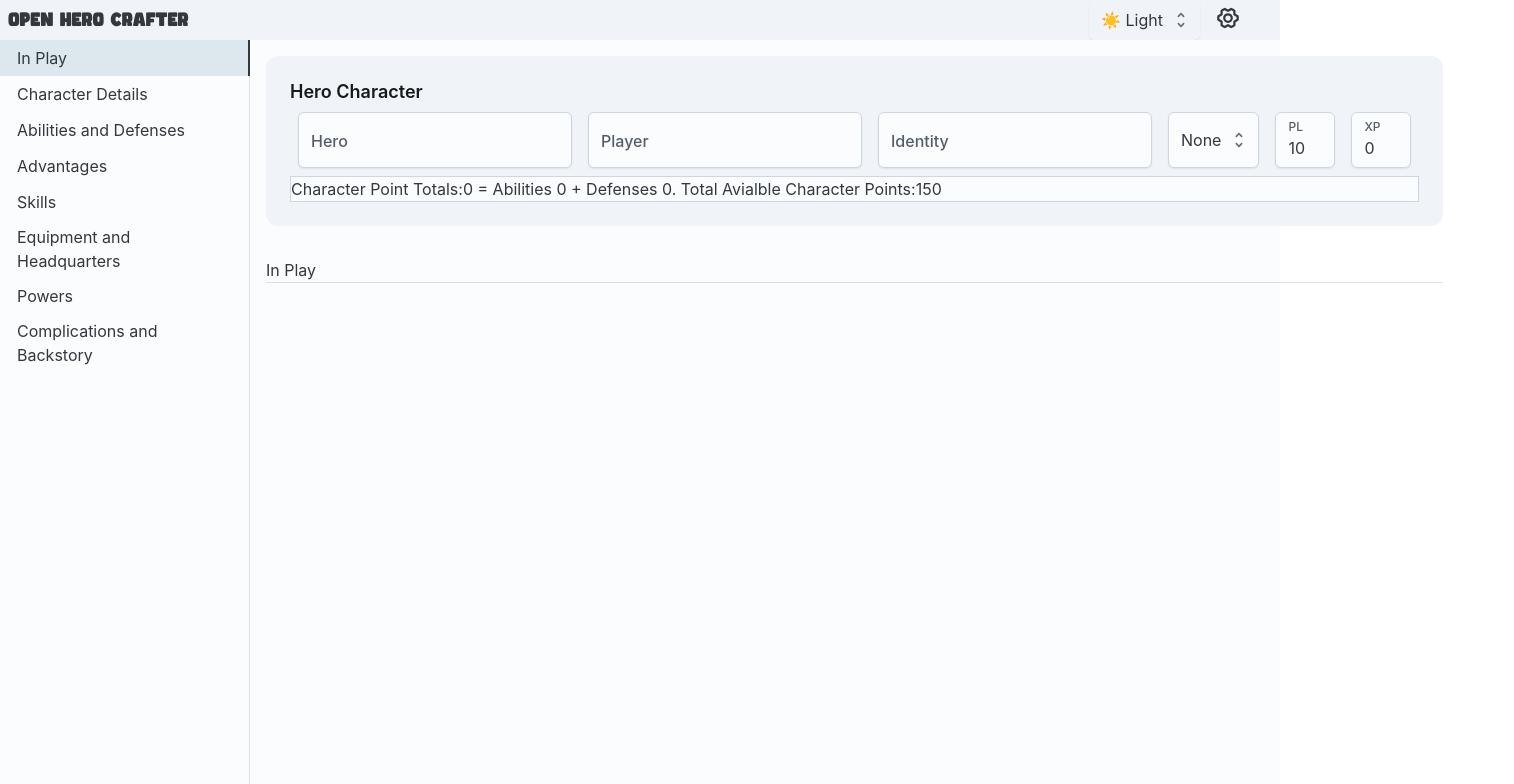
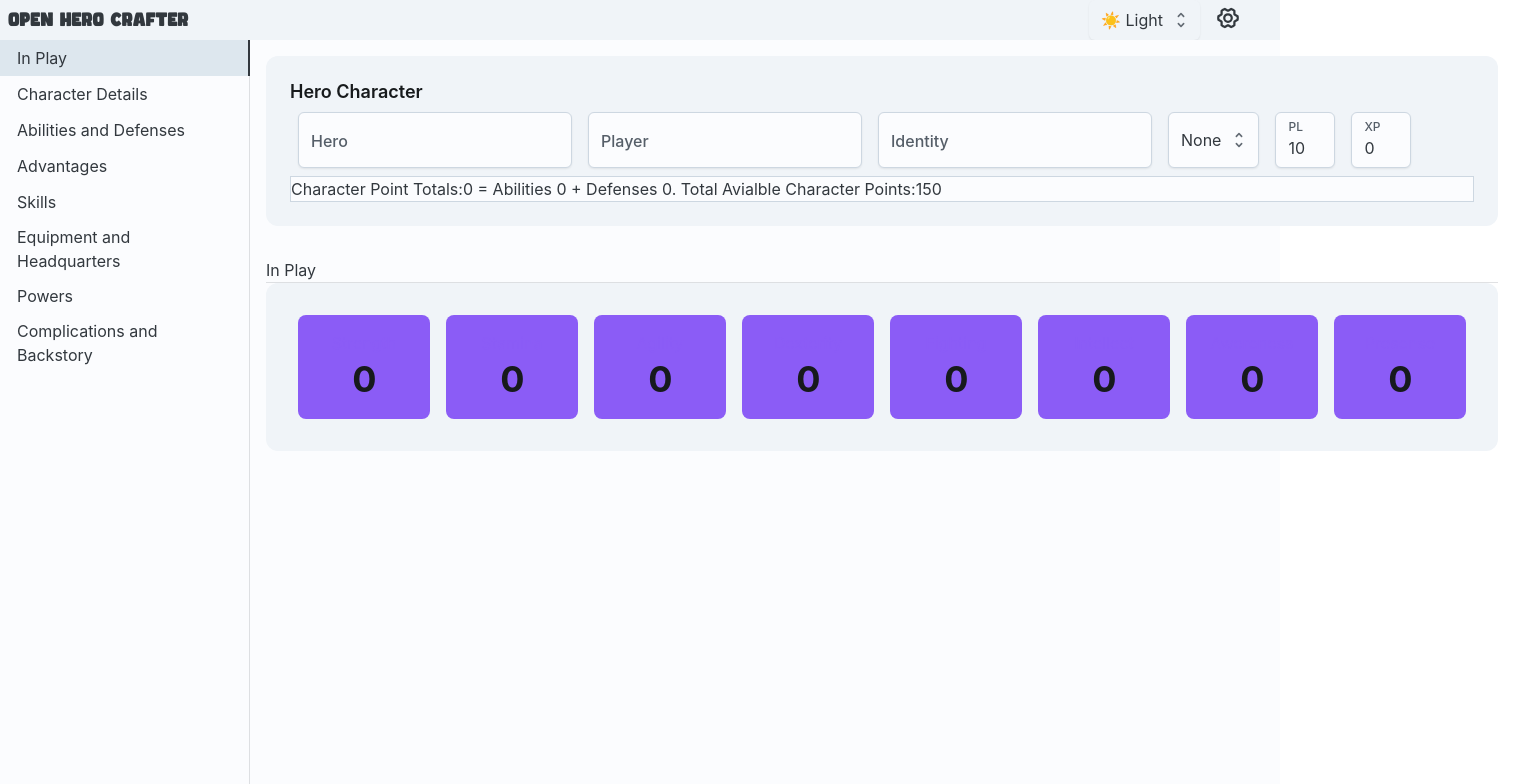
Before and after one commit to gregardev/OpenHeroCrafter, a React (Vite) app: page / in a window 1280 px wide. Shown: the top 784 px of the page, 1514 px wide, since content can reach past the window. Built offline with nearby package versions, Linux system fonts and the light colour scheme.

Commit message:
working on hero play

```diff
--- a/src/components/hero/heroadvantages/HeroAdvantages.tsx
+++ b/src/components/hero/heroadvantages/HeroAdvantages.tsx
@@ -1,47 +1,31 @@
 import { Box, Card, Divider, Table, Typography } from "@mui/joy";
-import advantages from '../../../data/advantages.json';
+import advantages from "../../../data/advantages.json";
 
-export default function HeroAdvantages(){
-
-    return(
+export default function HeroAdvantages() {
+    return (
         <Box>
             <Typography>Advantages</Typography>
             <Divider />
-            <Card
-                sx={{m:1}}
-                variant="soft"
-                size="lg"
-            >
+            <Card sx={{ m: 1 }} variant="soft" size="lg">
                 <Table color="primary">
                     <thead>
-                        <th>
-                            Advantage
-                        </th>
-                        <th>
-                            Type
-                        </th>
-                        <th>
-                            Effect
-                        </th>
+                        <th>Advantage</th>
+                        <th>Type</th>
+                        <th>Effect</th>
+                        <th>Source</th>
                     </thead>
                     <tbody>
-                        {advantages.map((adv)=>(
+                        {advantages.map((adv) => (
                             <tr>
-                                <td>
-                                    {adv.name}
-                                </td>
-                                <td>
-                                    {adv.type}
-                                </td>
-                                <td>
-                                    {adv.effect}
-                                </td>
+                                <td>{adv.name}</td>
+                                <td>{adv.type}</td>
+                                <td>{adv.effect}</td>
+                                <td>{adv.source}</td>
                             </tr>
                         ))}
                     </tbody>
                 </Table>
-
             </Card>
         </Box>
-    )
+    );
 }
--- a/src/components/hero/heroplay/HeroPlay.tsx
+++ b/src/components/hero/heroplay/HeroPlay.tsx
@@ -1,11 +1,52 @@
-import { Box, Divider, Typography } from "@mui/joy";
+import { Box, Card, Divider, Link, Sheet, Stack, Typography } from "@mui/joy";
+import useActiveHero from "../../../hooks/useActiveHero";
+import type { Hero } from "../../../interfaces/hero";
 
-export default function HeroPlay(){
+const abilities = [
+    { label: "Strength", id: "str" },
+    { label: "Stamina", id: "sta" },
+    { label: "Agility", id: "agi" },
+    { label: "Dexterity", id: "dex" },
+    { label: "Fighting", id: "fgt" },
+    { label: "Intellect", id: "int" },
+    { label: "Awereness", id: "awe" },
+    { label: "Presense", id: "pre" },
+];
 
-    return(
+function roll() {}
+
+export default function HeroPlay() {
+    const { activeHero } = useActiveHero();
+    return (
         <Box>
             <Typography>In Play</Typography>
             <Divider />
+            <Card size="lg" variant="soft">
+                <Stack direction="row">
+                    {abilities.map((ab) => (
+                        <Card variant="solid" color="primary" sx={{ m: 1 }}>
+                            <Link overlay onClick={roll}>
+                                <Stack
+                                    direction="column"
+                                    sx={{
+                                        width: 100,
+                                        justifyContext: "center",
+                                        alignItems: "center",
+                                    }}
+                                >
+                                    <Typography>{ab.label}</Typography>
+                                    <Typography level="h1">
+                                        {
+                                            (activeHero[ab.id as keyof Hero] ??
+                                                0) as string
+                                        }
+                                    </Typography>
+                                </Stack>
+                            </Link>
+                        </Card>
+                    ))}
+                </Stack>
+            </Card>
         </Box>
-    )
+    );
 }
```
Also changed, not shown: src/data/advantages.json (+35 -14 lines), src/data/sources.json (+8 -4 lines).
